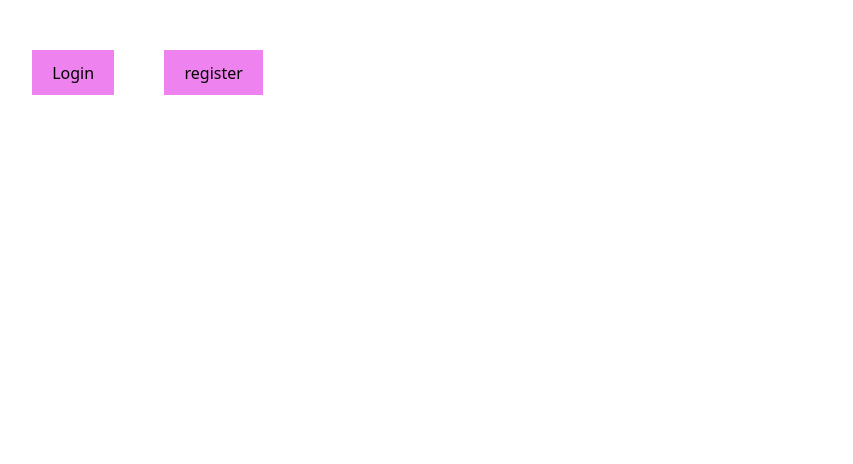
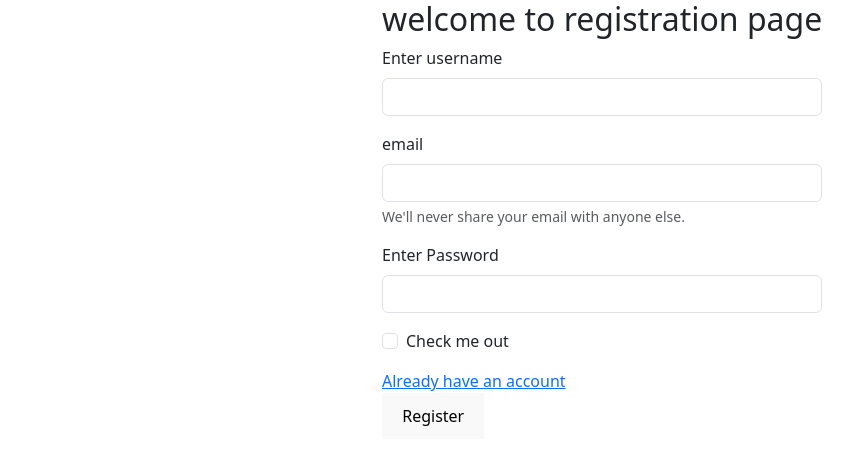
Before and after one commit to Sowmyasree29/vitenew, a React (Vite) app: page /register in a window 1280 px wide. Shown: the top 464 px of the page, without its empty margins (18-871 px from the left). Built offline with nearby package versions, Linux system fonts and the light colour scheme.

Commit message:
NavigationRouter

```diff
--- a/src/App.jsx
+++ b/src/App.jsx
@@ -1,11 +1,13 @@
 import UseEffectExample from "./components/Hooks/controlled-forms/useEffect";
 import UseEffectEvent from "./components/Hooks/controlled-forms/useEffectevent";
 import TabSwitching from "./components/Hooks/controlled-forms/tabswitching";
+import NavigationRouter from "./components/navigations/navigations";
 
 function App() {
   return(
     // <UseEffectEvent/>
-    <TabSwitching/>
+    // <TabSwitching/>
+    <NavigationRouter/>
   )
 
 }
--- /dev/null
+++ b/src/components/nav-bar/navbar.jsx
@@ -0,0 +1,41 @@
+
+import { NavLink } from "react-router-dom";
+
+
+
+function NavBar()
+{
+    const linkStyle={
+        textDecoration:"none",color:"blue"
+    }
+    const liStyle={
+        margin:"10px"
+    }
+    return(
+        <>
+ <nav className="navbar navbar-expand-sm bg-light">
+  <div className="container-fluid">
+
+    <ul className="navbar-nav">
+
+      <li style={liStyle} className="nav-item">
+      <NavLink style={linkStyle} to={"/about"}>About</NavLink>
+      </li>
+      <li style={liStyle} className="nav-item">
+      <NavLink style={linkStyle} to={"/login"}>Login</NavLink>
+      </li>
+      <li style={liStyle} className="nav-item">
+      <NavLink style={linkStyle} to={"/register"}>Register</NavLink>
+      </li>
+
+
+    </ul>
+  </div>
+</nav>
+
+
+
+        </>
+    )
+}
+export default NavBar;
--- /dev/null
+++ b/src/components/navigations/about.jsx
@@ -0,0 +1,12 @@
+
+
+
+function About()
+{
+    return(
+        <>
+        <EvenOdd/>
+        </>
+    )
+}
+export default About;
--- /dev/null
+++ b/src/components/navigations/home.jsx
@@ -0,0 +1,17 @@
+import NavBar from "../nav-bar/navbar";
+import EvenOdd from "../Hooks/evenodd.jsx"
+
+
+function HomeScreen()
+{
+
+    return(
+        <>
+       <NavBar/>
+       <EvenOdd/>
+        </>
+
+
+    )
+}
+export default HomeScreen;
--- /dev/null
+++ b/src/components/navigations/navigations.jsx
@@ -0,0 +1,30 @@
+import {Routes,Route} from "react-router-dom"
+import NavBar from "../nav-bar/navbar";
+import Register from "../screens/aboutScreen";
+import Login from "../screens/homeScreen";
+import HomeScreen from "./home.jsx";
+import {Navigate} from "react-router-dom"
+import About from "./about.jsx"
+
+
+function NavigationRouter()
+{
+    return(
+        <>
+
+
+          <Routes>
+          <Route path="/" element={<Navigate to="/register" />}/>
+          <Route path="/register" element={<Register/>}/>
+            <Route path="/login" element={<Login/>}/>
+          <Route path="/Home" element={<HomeScreen/>}/>
+          <Route path="/about" element={<About/>}/>
+
+        </Routes>
+        </>
+
+
+
+    )
+}
+export default NavigationRouter;
--- /dev/null
+++ b/src/components/screens/aboutScreen.jsx
@@ -0,0 +1,79 @@
+
+import {Link,useNavigate} from "react-router-dom"
+import FormHandling from "../Hooks/controlled-forms/usingonestate"
+
+
+
+const Register=()=>
+    {
+        const h2Style={marginLeft:"400px"}
+        const formStyle={marginLeft:"400px"}
+        const navigate=useNavigate()
+        function handler()
+        {
+            navigate("/Home")
+        }
+
+
+        return(
+            <>
+
+            <h2 style={h2Style}>welcome to registration page</h2>
+           <form style={formStyle} onSubmit={handler}>
+
+  <div className="mb-3">
+    <label htmlFor="exampleInputEmail1" className="form-label">
+      Enter username
+    </label>
+    <input
+      type="text"
+      className="form-control"
+      id="exampleInputEmail1"
+      aria-describedby="emailHelp"
+    />
+
+  </div>
+  <div className="mb-3">
+    <label htmlFor="exampleInputPassword1" className="form-label">
+      email
+    </label>
+    <input
+      type="email"
+      className="form-control"
+      id="exampleInputPassword1"
+    />
+     <div id="emailHelp" className="form-text">
+      We'll never share your email with anyone else.
+    </div>
+  </div>
+  <div className="mb-3">
+    <label htmlFor="exampleInputEmail2" className="form-label">
+      Enter Password
+    </label>
+    <input
+      type="password"
+      className="form-control"
+      id="exampleInputEmail2"
+      aria-describedby="emailHelp"
+    />
+
+  </div>
+  <div className="mb-3 form-check">
+    <input type="checkbox" className="form-check-input" id="exampleCheck1" />
+    <label className="form-check-label" htmlFor="exampleCheck1">
+      Check me out
+    </label>
+  </div>
+
+           <Link to={"/login"}>Already have an account</Link><br />
+           <button >Register</button>
+
+           </form>
+
+
+
+
+            </>
+        )
+    }
+    export default Register;
--- /dev/null
+++ b/src/components/screens/homeScreen.jsx
@@ -0,0 +1,67 @@
+
+import NavBar from "../nav-bar/navbar";
+import {Link} from "react-router-dom";
+import {useNavigate} from "react-router-dom";
+
+
+
+const Login=()=>
+{
+    const h2Style={marginLeft:"400px"}
+    const formStyle={marginLeft:"400px"}
+    const navigate=useNavigate();
+
+    function handle()
+    {
+        navigate("/Home")
+    }
+
+    return(
+        <>
+
+<h2 style={h2Style}>welcome to Login page</h2>
+<form style={formStyle} onSubmit={handle}>
+
+  <div className="mb-3">
+    <label htmlFor="exampleInputEmail1" className="form-label">
+      Email address
+    </label>
+    <input
+      type="email"
+      className="form-control"
+      id="exampleInputEmail1"
+      aria-describedby="emailHelp"
+    />
+    <div id="emailHelp" className="form-text">
+      We'll never share your email with anyone else.
+    </div>
+  </div>
+  <div className="mb-3">
+    <label htmlFor="exampleInputPassword1" className="form-label">
+      Password
+    </label>
+    <input
+      type="password"
+      className="form-control"
+      id="exampleInputPassword1"
+    />
+  </div>
+  <div className="mb-3 form-check">
+    <input type="checkbox" className="form-check-input" id="exampleCheck1" />
+    <label className="form-check-label" htmlFor="exampleCheck1">
+      Check me out
+    </label>
+  </div>
+
+  <button>Login</button>
+
+</form>
+
+
+
+
+        </>
+
+    )
+}
+export default Login;
--- a/src/main.jsx
+++ b/src/main.jsx
@@ -3,9 +3,14 @@ import { createRoot } from 'react-dom/client'
 import App from './App.jsx'
 import './index.css'
 import 'bootstrap/dist/css/bootstrap.min.css';
+import {BrowserRouter} from "react-router-dom";
+import NavigationRouter from './components/navigations/navigations.jsx';
 
 createRoot(document.getElementById('root')).render(
   <StrictMode>
-    <App />
+    <BrowserRouter>
+    <NavigationRouter/>
+    </BrowserRouter>
+    {/* <App /> */}
   </StrictMode>,
 )
```
